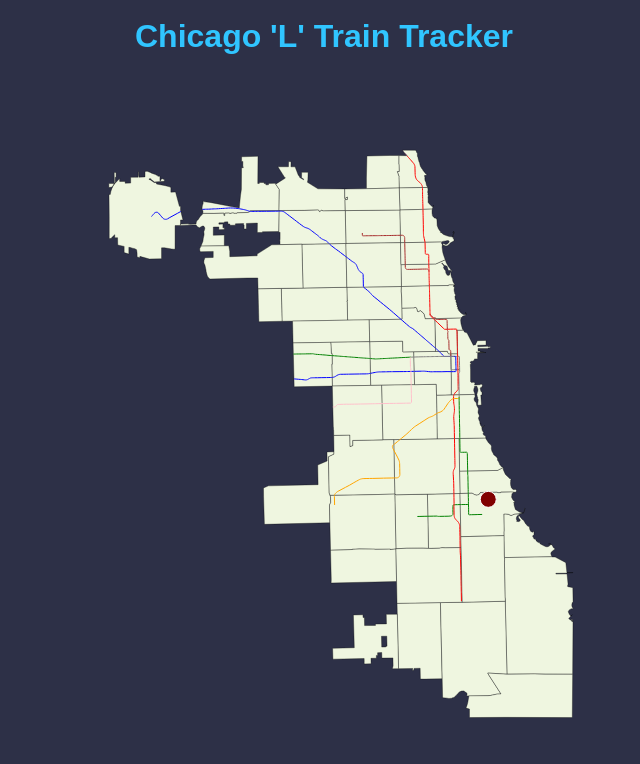
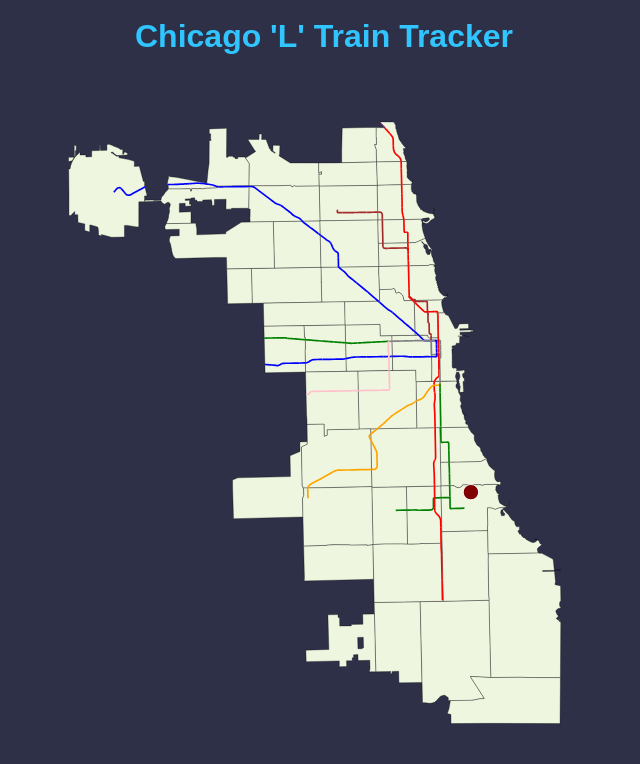
Before and after one commit to kavibpatel/chicagotraintraker, a website: page public/index.html in a window 1280 px wide. Shown: the whole page, without its empty margins (317-957 px from the left). Drawn offline with nearby package versions, Linux system fonts and the light colour scheme; no server answers.

Commit message:
Adjusted dynamic movement

```diff
--- a/public/index.html
+++ b/public/index.html
@@ -52,12 +52,11 @@
 
         const svg = d3.select("#map")
             .append("svg")
-            .attr("width", width)
-            .attr("height", height);
+            .attr("viewBox", `0 0 ${width} ${height}`)
 
         const projection = d3.geoMercator()
             .center([-87.7, 41.85])
-            .scale(width * 50)
+            .scale(window.innerWidth < 600 ? 28000 : width * 55)
             .translate([width / 2 + 30, height / 2]);
 
         const path = d3.geoPath().projection(projection);
@@ -120,7 +119,7 @@
                     .attr("class", "rail-line")
                     .attr("d", path)
                     .attr("stroke", d => railColor(d.properties.legend))
-                    .attr("stroke-width", 1)
+                    .attr("stroke-width", width / 735)
                     .attr("fill", "none");
             }).catch(error => {
                 console.error("Error loading Rail Lines:", error);
@@ -128,7 +127,7 @@
 
             // Define and run plotLiveTrains only after clippedTrainLayer exists
             function plotLiveTrains() {
-                fetch("http://localhost:3000/api/trains")
+                fetch("https://chicagotraintraker.onrender.com/api/trains") //fetch("http://localhost:3000/api/trains")
                     .then(response => response.json())
                     .then(data => {
                         const trains = data.ctatt.route.flatMap(r => {
```
